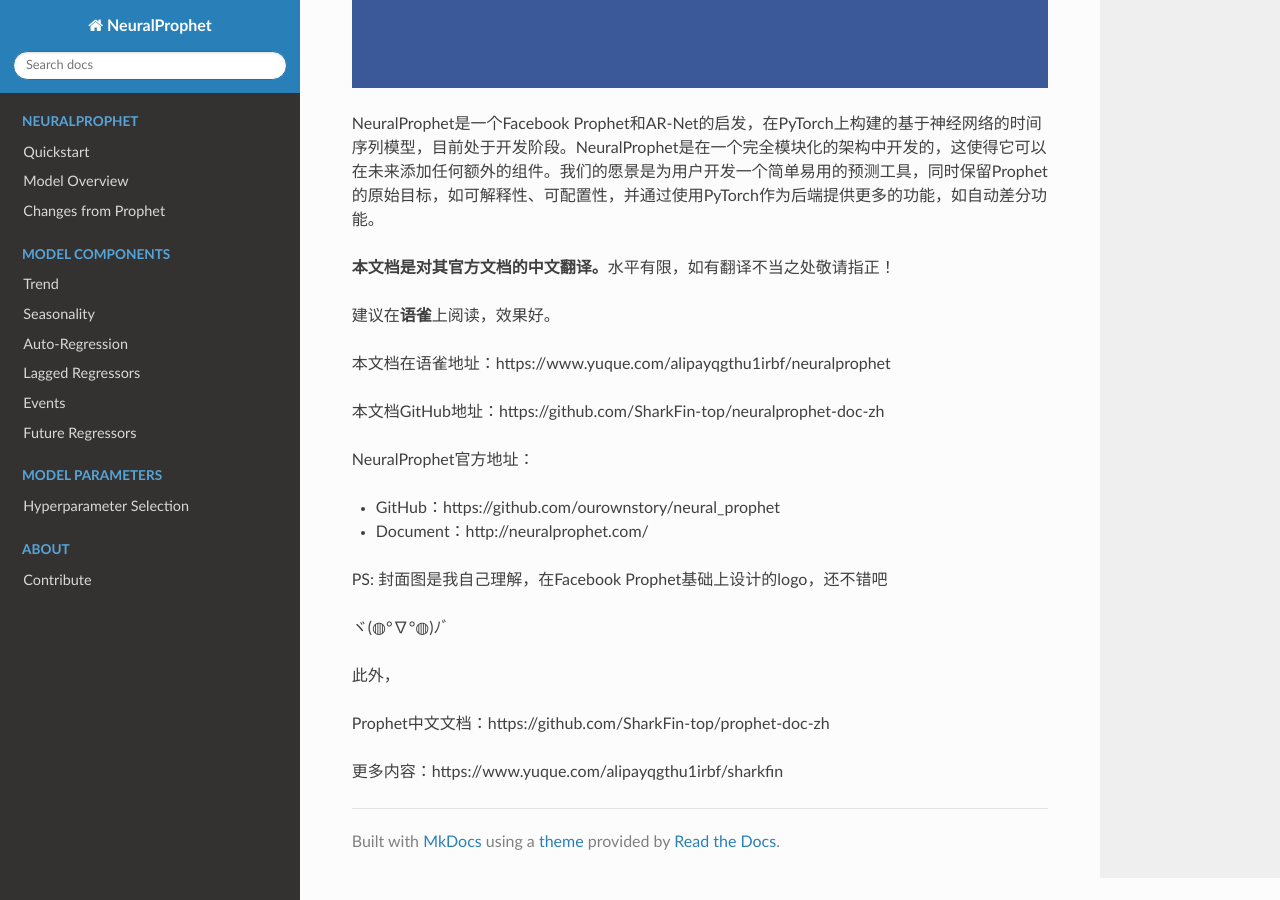
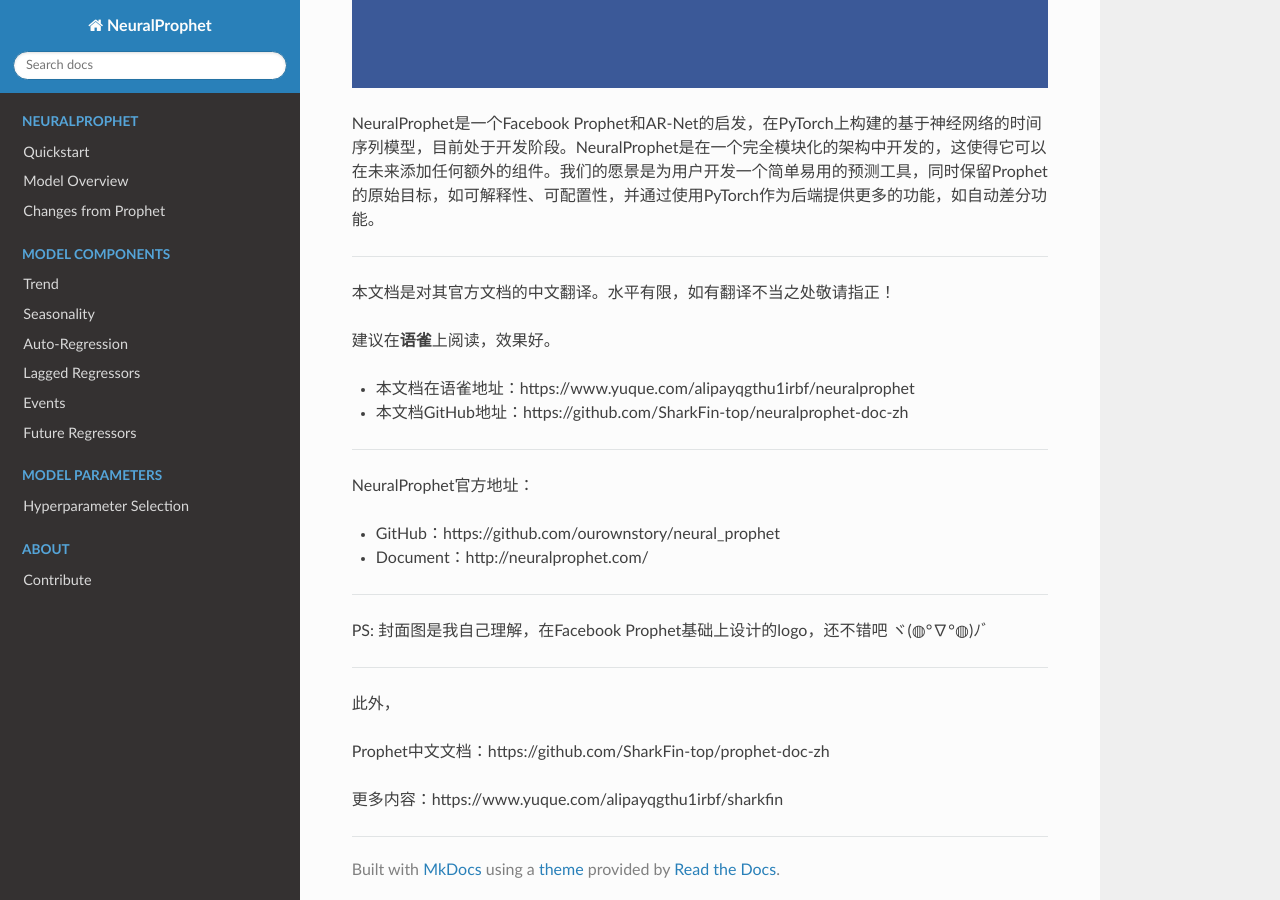
Before and after one commit to ourownstory/neural_prophet, an MkDocs documentation site: the page built from docs/zh/README.md, in a window 1280 px wide and 900 px high, scrolled down 576 px. Built offline with MkDocs 1.6.1, drawn with Linux system fonts in a browser that asks for light colours; nearby versions of some CDN libraries.

```diff
--- a/docs/zh/README.md
+++ b/docs/zh/README.md
@@ -9,34 +9,29 @@ NeuralProphet中文文档
 
 NeuralProphet是一个Facebook Prophet和AR-Net的启发，在PyTorch上构建的基于神经网络的时间序列模型，目前处于开发阶段。NeuralProphet是在一个完全模块化的架构中开发的，这使得它可以在未来添加任何额外的组件。我们的愿景是为用户开发一个简单易用的预测工具，同时保留Prophet的原始目标，如可解释性、可配置性，并通过使用PyTorch作为后端提供更多的功能，如自动差分功能。
 
+------
 
-
-**本文档是对其官方文档的中文翻译。**水平有限，如有翻译不当之处敬请指正！
+本文档是对其官方文档的中文翻译。水平有限，如有翻译不当之处敬请指正！
 
 建议在**语雀**上阅读，效果好。
 
-本文档在语雀地址：https://www.yuque.com/alipayqgthu1irbf/neuralprophet
+- 本文档在语雀地址：https://www.yuque.com/alipayqgthu1irbf/neuralprophet
 
-本文档GitHub地址：https://github.com/SharkFin-top/neuralprophet-doc-zh
+- 本文档GitHub地址：https://github.com/SharkFin-top/neuralprophet-doc-zh
 
 
-
-
+------
 
 NeuralProphet官方地址：
 
 - GitHub：https://github.com/ourownstory/neural_prophet
 - Document：http://neuralprophet.com/
 
+------
 
+PS: 封面图是我自己理解，在Facebook Prophet基础上设计的logo，还不错吧 ヾ(◍°∇°◍)ﾉﾞ
 
-PS: 封面图是我自己理解，在Facebook Prophet基础上设计的logo，还不错吧
-
-ヾ(◍°∇°◍)ﾉﾞ
-
-
-
-
+------
 
 此外，
 
```
